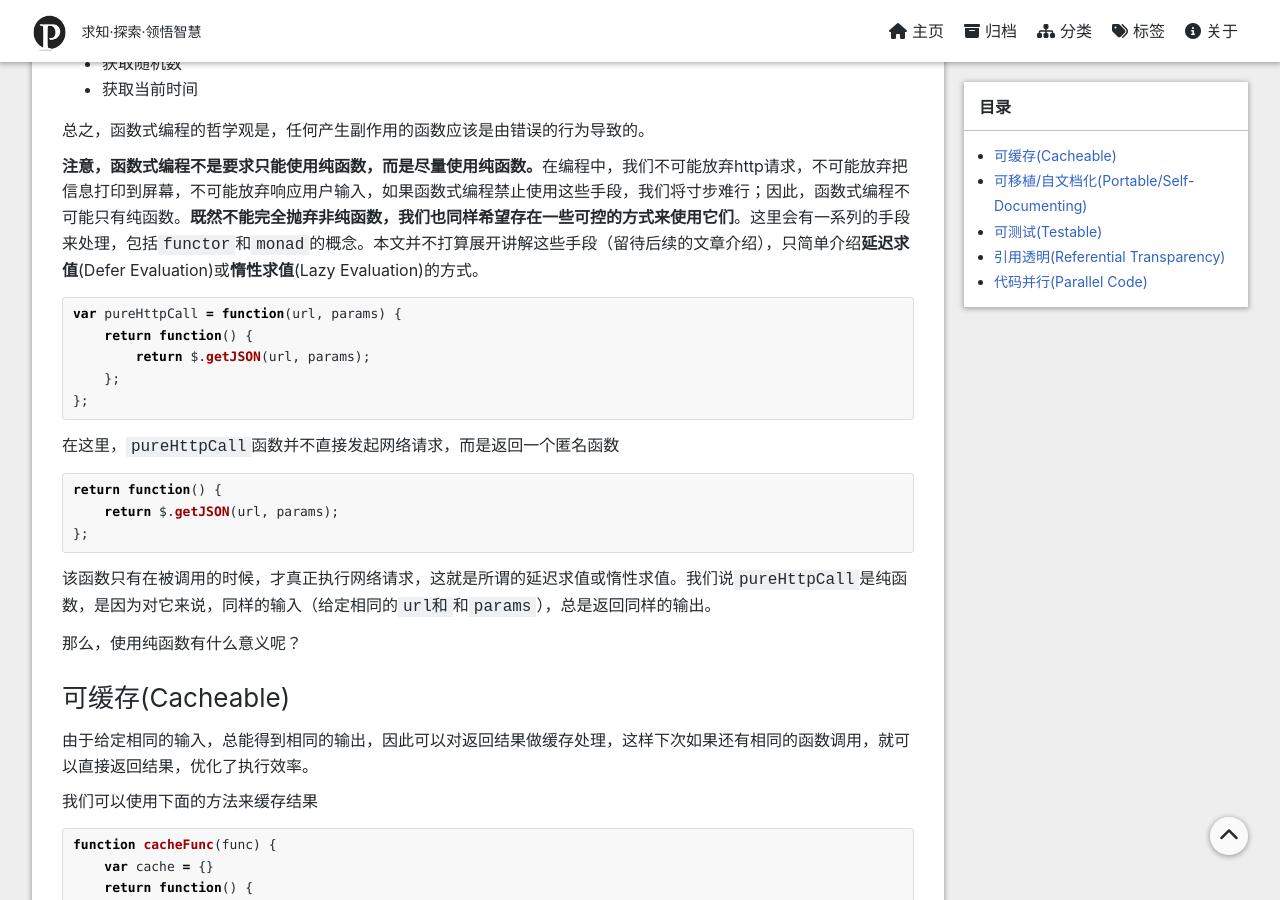
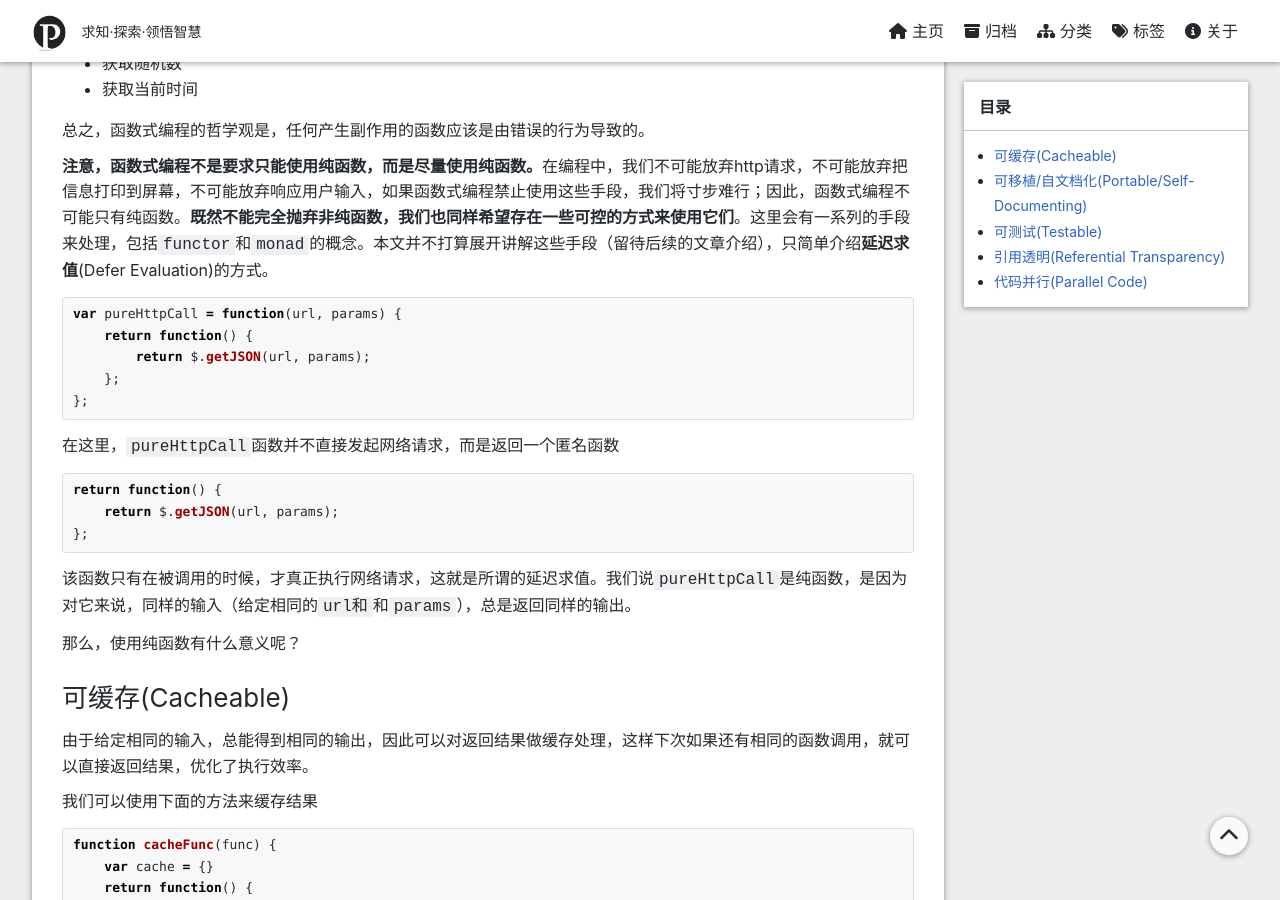
Before and after one commit to pyericz/blog, a Jekyll site: the page built from _posts/2017-10-26-pure-function.md, in a window 1280 px wide and 900 px high, scrolled down 1190 px. Built offline with Jekyll 4.4.1, drawn with Linux system fonts in a browser that asks for light colours; nearby versions of some CDN libraries; comment, search, counter and statistics services are not loaded; a style sheet for code colours, icons or effects is not loaded.

Commit message:
update pure-function

````diff
--- a/_posts/2017-10-26-pure-function.md
+++ b/_posts/2017-10-26-pure-function.md
@@ -52,7 +52,7 @@ var isValid = function(num) {
 
 总之，函数式编程的哲学观是，任何产生副作用的函数应该是由错误的行为导致的。
 
-**注意，函数式编程不是要求只能使用纯函数，而是尽量使用纯函数。**在编程中，我们不可能放弃http请求，不可能放弃把信息打印到屏幕，不可能放弃响应用户输入，如果函数式编程禁止使用这些手段，我们将寸步难行；因此，函数式编程不可能只有纯函数。**既然不能完全抛弃非纯函数，我们也同样希望存在一些可控的方式来使用它们**。这里会有一系列的手段来处理，包括```functor```和```monad```的概念。本文并不打算展开讲解这些手段（留待后续的文章介绍），只简单介绍**延迟求值**(Defer Evaluation)或**惰性求值**(Lazy Evaluation)的方式。
+**注意，函数式编程不是要求只能使用纯函数，而是尽量使用纯函数。**在编程中，我们不可能放弃http请求，不可能放弃把信息打印到屏幕，不可能放弃响应用户输入，如果函数式编程禁止使用这些手段，我们将寸步难行；因此，函数式编程不可能只有纯函数。**既然不能完全抛弃非纯函数，我们也同样希望存在一些可控的方式来使用它们**。这里会有一系列的手段来处理，包括```functor```和```monad```的概念。本文并不打算展开讲解这些手段（留待后续的文章介绍），只简单介绍**延迟求值**(Defer Evaluation)的方式。
 
 ```javascript
 var pureHttpCall = function(url, params) {
@@ -68,7 +68,7 @@ return function() {
 	return $.getJSON(url, params);
 };
 ```
-该函数只有在被调用的时候，才真正执行网络请求，这就是所谓的延迟求值或惰性求值。我们说```pureHttpCall```是纯函数，是因为对它来说，同样的输入（给定相同的```url和```和```params```），总是返回同样的输出。
+该函数只有在被调用的时候，才真正执行网络请求，这就是所谓的延迟求值。我们说```pureHttpCall```是纯函数，是因为对它来说，同样的输入（给定相同的```url和```和```params```），总是返回同样的输出。
 
 那么，使用纯函数有什么意义呢？
 
````
Also changed, not shown: other parts of _posts/2017-10-26-pure-function.md (+1 -1 lines).
